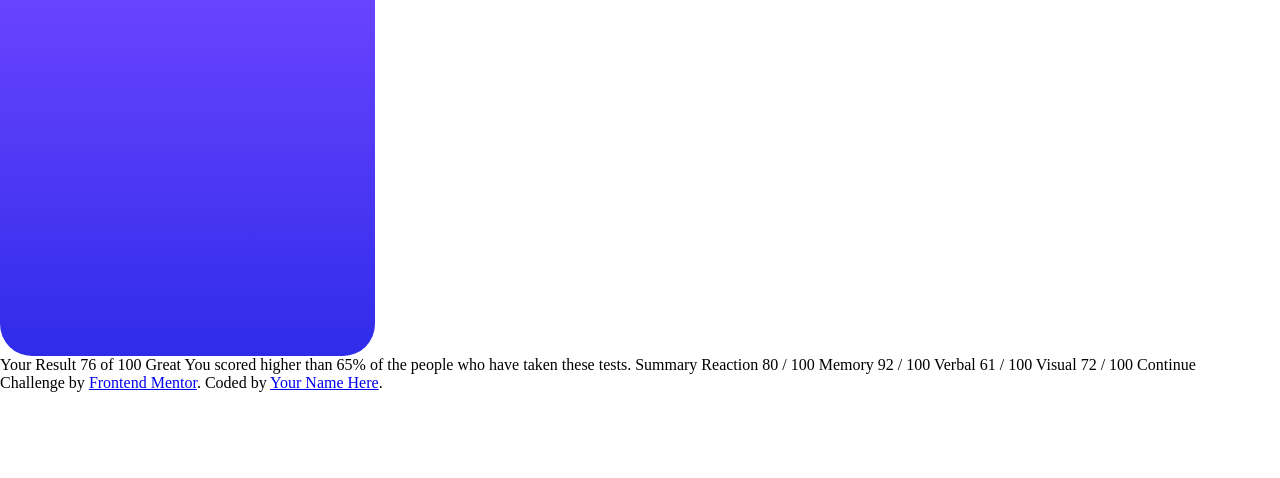
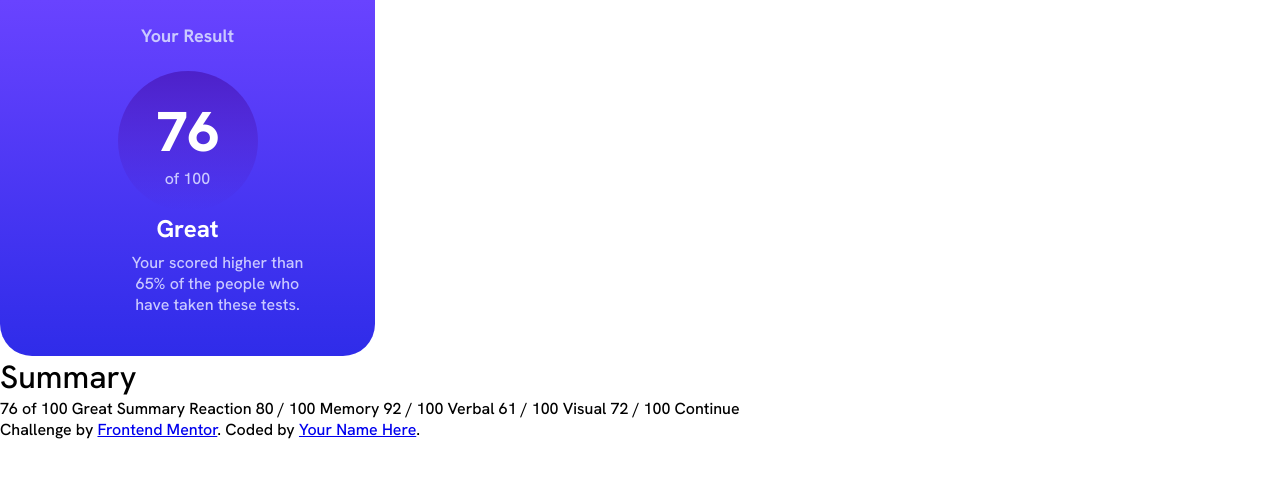
Before and after one commit to marjsky/result-summary-component, a plain HTML site: page index.html in a window 1280 px wide. Drawn offline with Linux system fonts and the light colour scheme.

Commit message:
add styles to top dashboard

```diff
--- a/index.html
+++ b/index.html
@@ -21,11 +21,22 @@
     </style>
   </head>
   <body>
-    <div class="container">
+    <div class="dashboard__top container">
+      <h1 class="dashboard__top--label">Your Result</h1>
+      <div class="dashboard__top--circle">
+        <p class="dashboard__top--average">76</p>
+        <p class="dashboard__top--total">of 100</p>
+        <h1 class="dashboard__top--rate">Great</h1>
+        <p class="dashboard__top--message">Your scored higher than 65% of the people who
+      have taken these tests.</p>
+      </div>
 
     </div>
-    Your Result 76 of 100 Great You scored higher than 65% of the people who
-    have taken these tests. Summary Reaction 80 / 100 Memory 92 / 100 Verbal 61
+    <div class="dashboard__bottom">
+      <h1 class="dashboard__bottom--label">Summary</h1>
+
+    </div>
+     76 of 100 Great  Summary Reaction 80 / 100 Memory 92 / 100 Verbal 61
     / 100 Visual 72 / 100 Continue
 
     <p></p>
--- a/styles.css
+++ b/styles.css
@@ -1,3 +1,4 @@
+@import url('https://fonts.googleapis.com/css2?family=Hanken+Grotesk:wght@500;700;800&family=Poiret+One&family=Roboto+Slab&display=swap');
 /* Reset CSS */
 html {
   box-sizing: border-box;
@@ -6,6 +7,7 @@ html {
 
 *, *:before, *:after {
   box-sizing: inherit;
+  font-family: Hanken Grotesk;
 }
 
 body, h1, h2, h3, h4, h5, h6, p, ol, ul {
@@ -22,14 +24,60 @@ img {
   max-width: 100%;
   height: auto;
 }
-:root {}
+:root {
+  --Light-Blue: #CAC9FF;
+  --White: #FFF;
+}
 
 /* mobile stage */
 .container {
   display: flex;
+  flex-direction: column;
   background: linear-gradient(180deg, #75F 0%, #6943FF 0.01%, #2F2CE9 100%);
   border-radius: 0px 0px 32px 32px;
   height: 356px;
   width: 375px;
+  text-align: center;
+}
+.dashboard__top--label {
+  color: var(--Light-Blue);
+  margin-top: 24px;
+  font-size: 18px;
+  font-weight: 700;
+  font-style: normal;
+  line-height: normal;
+}
+.dashboard__top--circle {
+  background: linear-gradient(180deg, #4D21C9 0%, rgba(37, 33, 201, 0.00) 100%, rgba(37, 33, 201, 0.00) 100%);
+  border-radius: 50% 50%;
+  width: 140px;
+  height: 140px;
+  margin: 24px auto;
+}
+.dashboard__top--average {
+  color: var(--White);
+  font-size: 56px;
+  font-weight: 800;
+  line-height: 72px;
+  margin: 25px 39px 0px;
+}
+.dashboard__top--total {
+  color: var(--Light-Blue);
+}
+.dashboard__top--rate {
+  color: var(--White);
+  font-size: 24px;
+  font-weight: 700;
+  margin-top: 24px;
+  margin-bottom: 8px
+}
+.content {
+  text-align: center;
+}
+.dashboard__top--message {
+  display: blocK;
+  color: var(--Light-Blue);
+  padding: 0;
+  width: 200px;
 
 }
```
